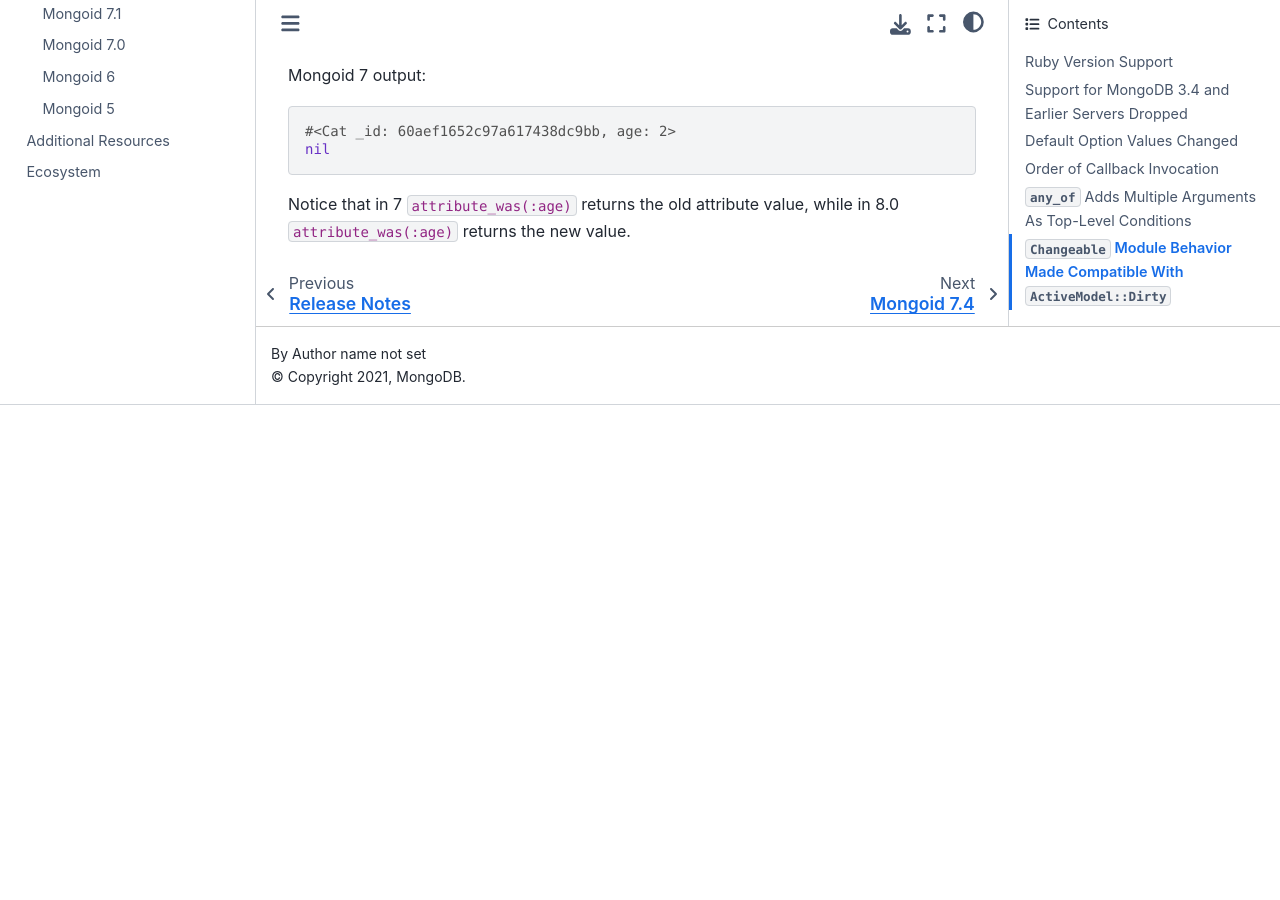
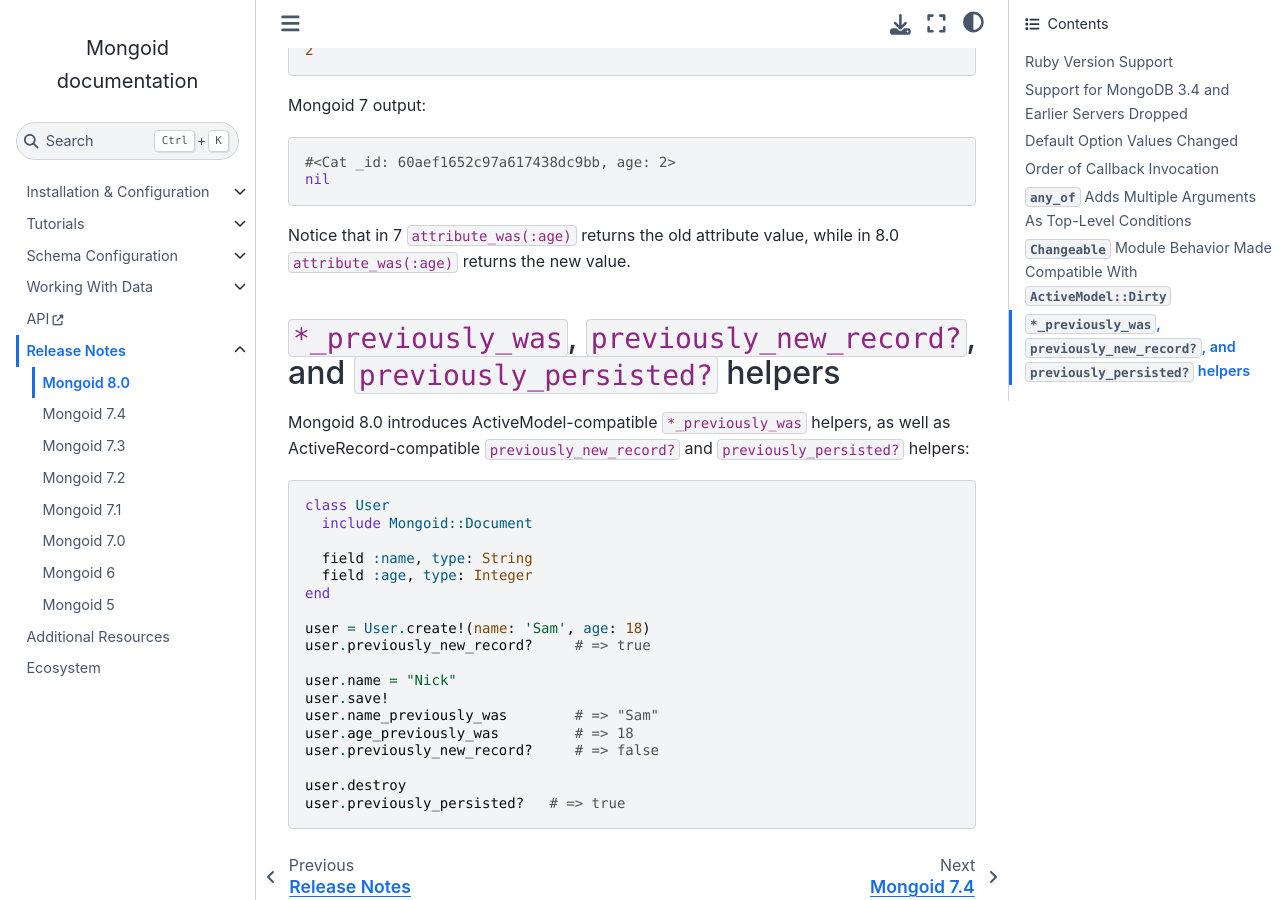
Before and after one commit to i80and/docs-mongoid, a Sphinx documentation site: the page built from docs/release-notes/mongoid-8.0.txt, in a window 1280 px wide and 900 px high, scrolled down 5104 px. Built offline with Sphinx 7.4.7 and the Sphinx Book theme 1.1.4, drawn with Linux system fonts in a browser that asks for light colours; before the commit the page ends 5509 px from its top, so only the background shows below that; some of the changed text lies outside the part shown.

Commit message:
MONGOID-5217 Add _previously_was methods (#5195)

```diff
--- a/docs/release-notes/mongoid-8.0.txt
+++ b/docs/release-notes/mongoid-8.0.txt
@@ -248,3 +248,31 @@ Mongoid 7 output:
 
 Notice that in 7 ``attribute_was(:age)`` returns the old attribute value,
 while in 8.0 ``attribute_was(:age)`` returns the new value.
+
+``*_previously_was``, ``previously_new_record?``, and ``previously_persisted?`` helpers
+---------------------------------------------------------------------------------------
+
+Mongoid 8.0 introduces ActiveModel-compatible ``*_previously_was`` helpers,
+as well as ActiveRecord-compatible ``previously_new_record?`` and
+``previously_persisted?`` helpers:
+
+.. code-block:: ruby
+
+  class User
+    include Mongoid::Document
+
+    field :name, type: String
+    field :age, type: Integer
+  end
+
+  user = User.create!(name: 'Sam', age: 18)
+  user.previously_new_record?     # => true
+
+  user.name = "Nick"
+  user.save!
+  user.name_previously_was        # => "Sam"
+  user.age_previously_was         # => 18
+  user.previously_new_record?     # => false
+
+  user.destroy
+  user.previously_persisted?   # => true
```
